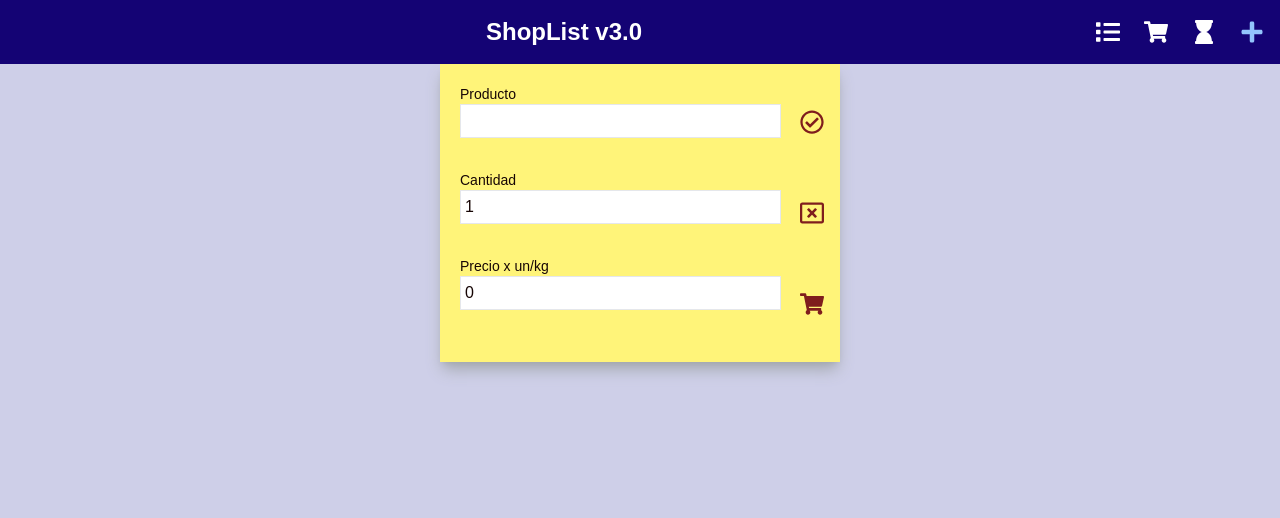
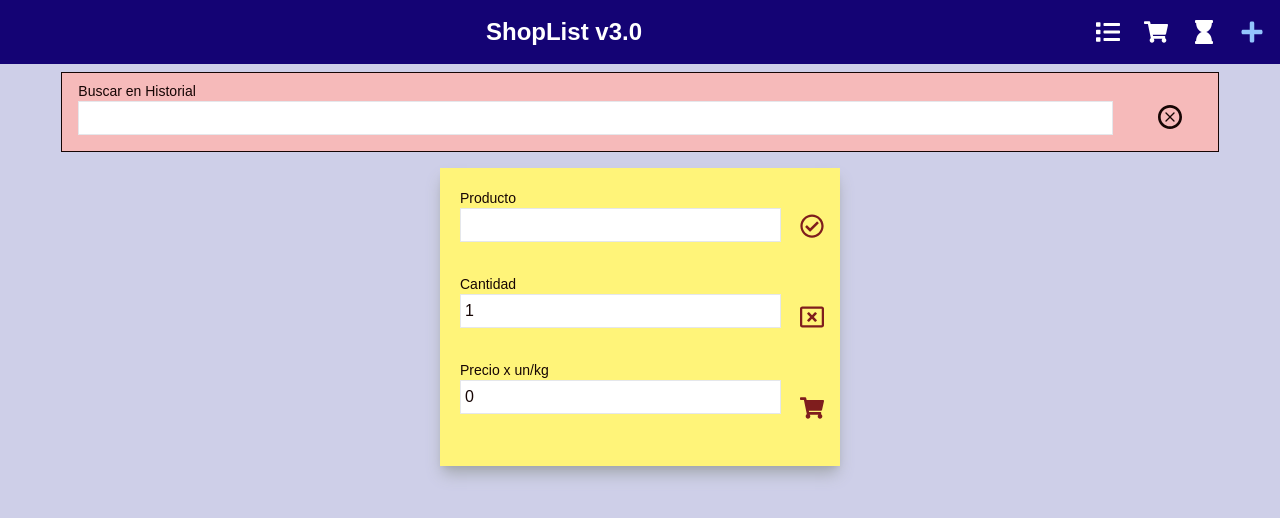
Before and after one commit to elcharlybeto/shoplist2, a Next.js app: page /add in a window 1280 px wide. Shown: the top 518 px of the page. Built offline with nearby package versions, Linux system fonts and the light colour scheme.

Commit message:
add search historial and add items features

```diff
--- a/app/add/page.tsx
+++ b/app/add/page.tsx
@@ -1,18 +1,18 @@
 "use client";
-import { useEffect, useState } from "react";
+import { useEffect, useState, useCallback} from "react";
 import { Item, Mode } from "../lib/definitions";
 import { today } from "../lib/utils";
 import ItemForm from "../ui/item-form";
+import HistorialCard from "../ui/historial-card";
+import { TiDeleteOutline } from "react-icons/ti";
 
 const Page = () => {
   const [items, setItems] = useState<Item[]>([]);
+  const [fromHistorial, setFromHistorial] = useState<Item[]>([]);
+  const [status, setStatus] = useState<Mode>("show");
+  const [search, setSearch] = useState("");
 
-  useEffect(() => {
-    setItems(JSON.parse(localStorage.getItem("items") || "[]"));
-  }, []);
-
-  const [status, setStatus] = useState<Mode>('show');
-  const itemCard : Item = {
+  const [itemCard, setItemCard] = useState<Item>({
     id: Date.now(),
     location: "list",
     name: "",
@@ -21,20 +21,75 @@ const Page = () => {
     onSale: false,
     onSalePrice: 0,
     boughtDate: today(),
-  };
+  });
 
   const handleSave = (updatedItem: Item) => {
     setItems((prevItems) => [...prevItems, updatedItem]);
 
     localStorage.setItem("items", JSON.stringify([...items, updatedItem]));
 
-    setStatus('show');
+    setStatus("show");
   };
 
+  const handleSearch = (search: string) => {
+    setSearch(search);
+
+    setStatus("show");
+
+    const newItem = {
+      ...itemCard,
+      name: search,
+    };
+    setItemCard(newItem);
+  };
+
+  const filterItemsByName = useCallback((searchTerm: string): Item[] => {
+    return items.filter(
+      (item) =>
+        item.location === "historial" &&
+        item.name.toLowerCase().includes(searchTerm.toLowerCase())
+    );
+  }, [items]);
+
+  useEffect(() => {
+    setItems(JSON.parse(localStorage.getItem("items") || "[]"));
+  }, []);
+
+  useEffect(() => {
+    if (search.length > 0) {
+      const filteredItems = filterItemsByName(search);
+      setFromHistorial(filteredItems);
+
+      setStatus(filteredItems.length > 0 ? "hide" : "show");
+    }
+  }, [search, filterItemsByName]);
 
   return (
     <div className="pt-16 pb-4 w-full min-h-screen flex flex-col items-center">
-      {status === 'show' && (
+      <div className="w-11/12 p-2">
+        <form className="flex border border-text bg-accent mb-2">
+          <div className="flex py-2 pl-4 w-11/12 flex-col">
+            <label htmlFor="item" className="text-sm">
+              Buscar en Historial
+            </label>
+            <input
+              type="text"
+              id="item"
+              value={search}
+              onChange={(e) => {
+                handleSearch(e.target.value);
+              }}
+              className="p-1 mr-2 mb-2 border border-border-input bg-input-bg"
+              autoComplete="off"
+            />
+          </div>
+          <button className="w-1/12 flex justify-center pt-7" onClick={() => setSearch("")}>
+          <TiDeleteOutline size={32}/>
+          </button>
+        </form>
+      </div>
+
+      {status === "show" && (
         <div className="flex w-[400px] shadow-lg items-center justify-around p-2 bg-secondary shadow-shadow-list">
           <ItemForm
             item={itemCard}
@@ -44,6 +99,17 @@ const Page = () => {
           />
         </div>
       )}
+      {status === "hide" && (
+        <div>
+          <ul className="flex flex-col gap-2 p-2 items-center">
+            {fromHistorial.map((item) => (
+              <li key={item.id}>
+                <HistorialCard item={item} items={items} setItems={setItems} />
+              </li>
+            ))}
+          </ul>
+        </div>
+      )}
     </div>
   );
 };
--- a/app/lib/placeholder_data.ts
+++ /dev/null
@@ -1,44 +0,0 @@
-import { Item } from "./definitions";
-
-export const items : Array<Item> = [
-    {
-        id: 1,
-        location : 'list',
-        name: 'arroz',
-        qty: 1.265,
-        price: 1800,
-        onSale: false,
-        onSalePrice: 0,
-        boughtDate:'0'
-    },
-    {
-        id: 2,
-        location : 'cart',
-        name: 'leche UAT',
-        qty: 1,
-        price: 1500,
-        onSale: false,
-        onSalePrice: 0,
-        boughtDate:'0'
-    },
-    {
-        id: 3,
-        location : 'list',
-        name: 'cerveza',
-        qty: 6,
-        price: 2500,
-        onSale: false,
-        onSalePrice: 0,
-        boughtDate:'0'
-    },
-    {
-        id: 4,
-        location : 'historial',
-        name: 'pan lactal',
-        qty: 1,
-        price: 1200,
-        onSale: false,
-        onSalePrice: 0,
-        boughtDate:'0'
-    },
-]
```
